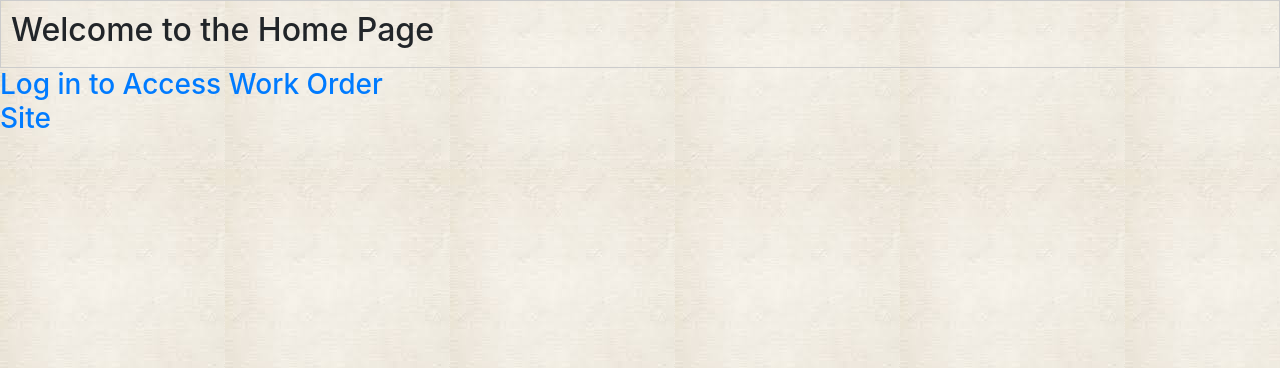
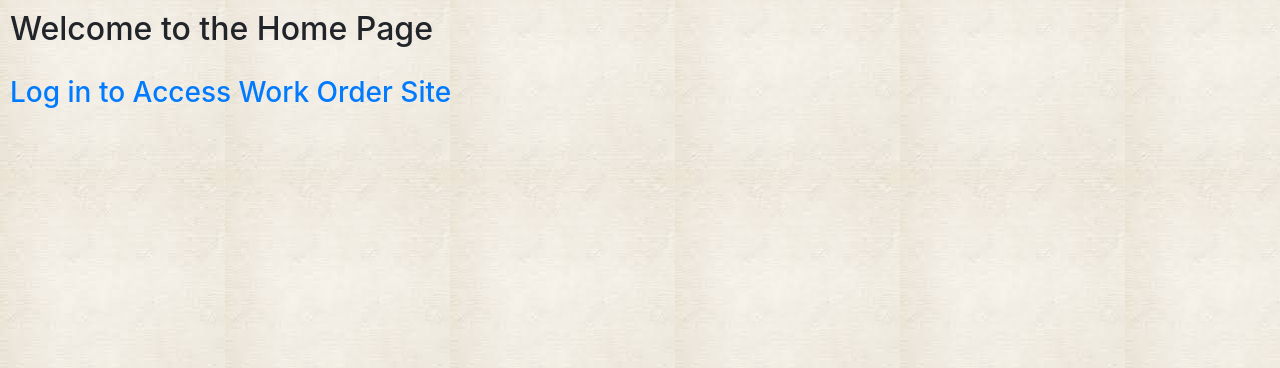
Before and after one commit to stackaccount1/Django-Work-Order-Site-for-Business, a Django app: page / in a window 1280 px wide. Shown: the part 56-424 px from the top of the page. Run offline with Django 3.2, Linux system fonts and the light colour scheme; some libraries are stand-ins or nearby versions.

Commit message:
File Updates to HTML Pages

```diff
--- a/wordorderapp/static/wordorderapp/style.css
+++ b/wordorderapp/static/wordorderapp/style.css
@@ -8,7 +8,6 @@
 }
 
 .container-2 div{
-  border:1px #ccc solid;
   padding:10px;
 
 }
--- a/wordorderapp/templates/wordorderapp/homepage.html
+++ b/wordorderapp/templates/wordorderapp/homepage.html
@@ -5,17 +5,18 @@
 {% block body %}
 
 <div class="container-2">
-    <div class="box-0"><h2>Welcome to the Home Page</h2></div>
+    <div class="box-01"><h2>Welcome to the Home Page</h2></div>
 </div>
 
-<div class="box-1">
+<div class="container-2">
+<div class="box-01">
         <a href="{% url 'wordorderapp:login' %}"><h3>Log in to Access Work Order Site</h3></a>
 </div>
-
+</div>
 {% if user.is_authenticated %}
 
 <div class="container-1">
-    <div class="box-1">
+    <div class="box-01">
         <a href="{% url 'wordorderapp:index' %}"><h3>Go to my work orders</h3></a>
     </div>
 </div>
```
Also changed, not shown: wordorderapp/templates/wordorderapp/homepage1.html (+7 -1 lines).
